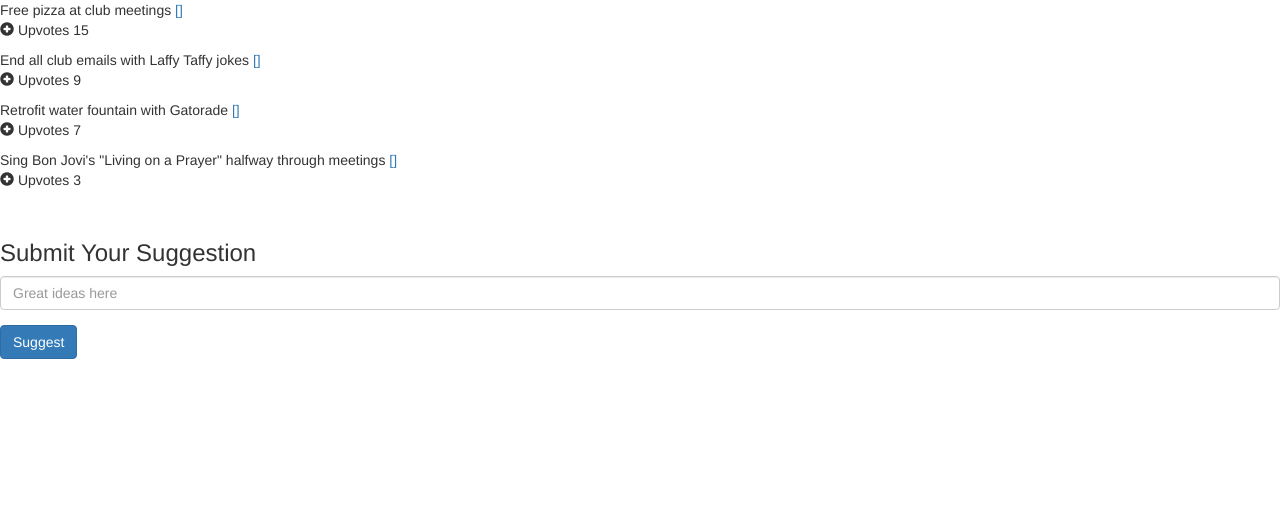
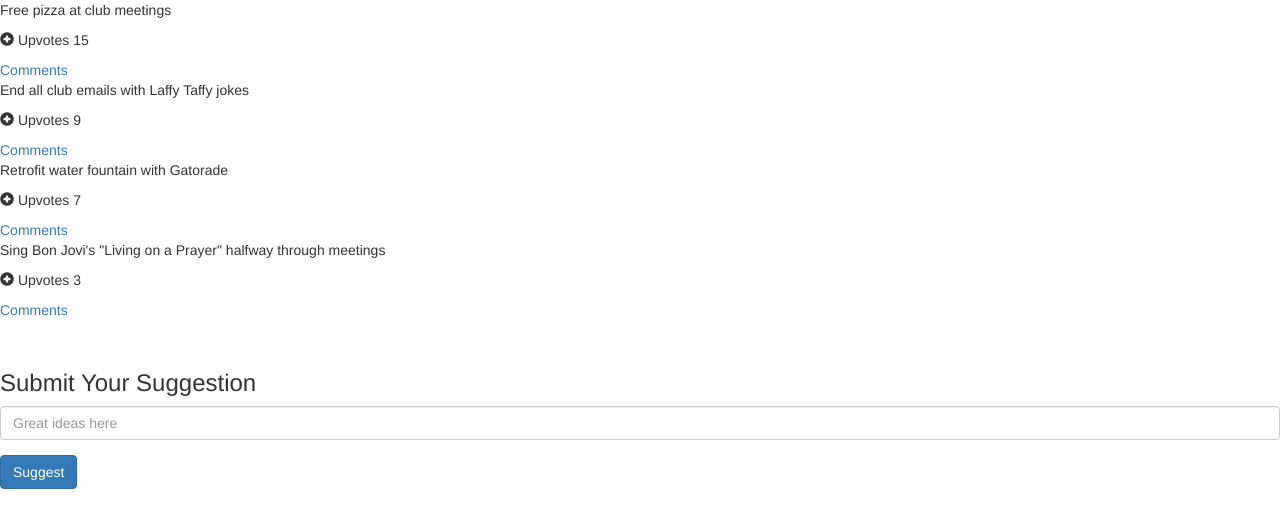
Before and after one commit to jktunney/gh-pages, a plain HTML site: page index.html in a window 1280 px wide. Drawn offline with nearby package versions, Linux system fonts and the light colour scheme; some packages are replaced by stand-ins of ours.

Commit message:
here we go again

```diff
--- a/views/home.html
+++ b/views/home.html
@@ -1,13 +1,14 @@
 <div class="main">
 	<div ng-repeat="post in posts | orderBy: '-upvotes'">
-		{{ post.title }}
+		<p> {{ post.title }} </p>
 		<!-- {{ post.comments }} -->
-		<a href="#/suggestion/{{$index}}">{{ post.comments }}</a>
+		<p>
+			<span class="glyphicon glyphicon-plus-sign" ng-click="upVote(post)"></span>
+			Upvotes {{ post.upvotes }}
+		</p>
+		<a href="#/suggestion/{{$index}}"> Comments </a>
 
-	<p>
-		<span class="glyphicon glyphicon-plus-sign" ng-click="upVote(post)"></span>
-		Upvotes {{ post.upvotes }}
-	</p>
+
 	</div>
 	<form ng-submit="addSuggestion()" style="margin-top: 50px">
 		<h3> Submit Your Suggestion </h3>
```
